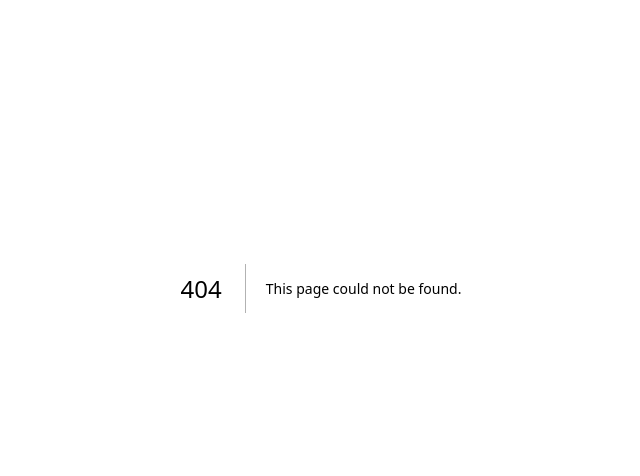
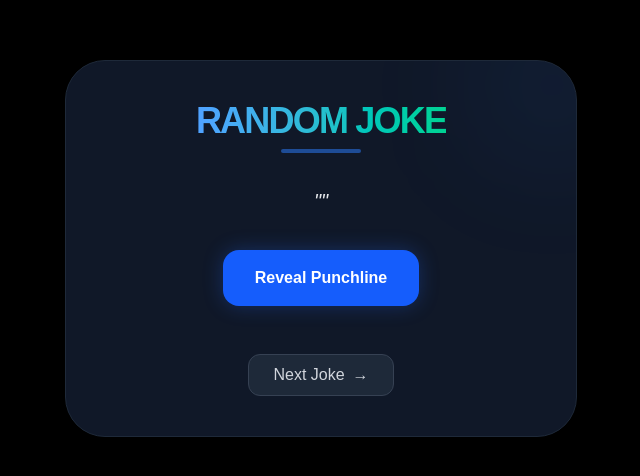
Before and after one commit to adinath302/next_js, a Next.js app: page /projects/jokes in a window 1280 px wide. Before the commit this address had no page. Shown: the part 112-588 px from the top of the page, without its empty margins (319-959 px from the left). Built offline with nearby package versions, Linux system fonts and the light colour scheme; no server answers.

Commit message:
created a random joke generator

```diff
--- a/app/(user)/clientCompo/page.jsx
+++ b/app/(user)/clientCompo/page.jsx
@@ -7,7 +7,7 @@ import Counter from "./Counter";
 const url = "https://jsonplaceholder.typicode.com/posts";
 
 
-const clientCompo = () => {
+const ClientCompo = () => {
 
     const [postData, setPostData] = useState([]);
 
@@ -47,4 +47,4 @@ const clientCompo = () => {
     )
 }
 
-export default clientCompo;
+export default ClientCompo;
--- a/app/(user)/datafetch/clientcomponent/page.jsx
+++ b/app/(user)/datafetch/clientcomponent/page.jsx
@@ -10,10 +10,23 @@ const DataFetchServer = () => {
     // Remove quotes from the name if present
     userName = userName.replace(/^["']|["']$/g, '').trim();
 
-    if (!userName || userName.length === 0) {
+    const isValidName = Boolean(userName && userName.length > 0);
+
+    useEffect(() => {
+        if (!isValidName) return;
+
+        const revealUserGender = async () => {
+            const res = await fetch(`https://api.genderize.io/?name=${userName}`)
+            const userData = await res.json()
+            setUserInfo(userData);
+        }
+
+        revealUserGender();
+    }, [isValidName, userName])
+
+    if (!isValidName) {
         return (
-            <div className="min-h-screen bg-gradient-to-brfrom-purple-50 via-blue-50 Ito-indigo-100 fl
-items-center justify-center p-4">
+            <div className="min-h-screen bg-gradient-to-br from-purple-50 via-blue-50 to-indigo-100 flex items-center justify-center p-4">
                 <div className="bg-white rounded-2xl shadow-2xl p-8 max-w-sm w-full">
                     <div className="text-center">
                         <h1 className="text-2xl font-bold text-gray-800 mb-4">
@@ -28,18 +41,6 @@ items-center justify-center p-4">
             </div>
         );
     }
-
-    useEffect(() => {
-
-        export const revealUserGender = async () => {
-            const res = await fetch(`https://api.genderize.io/?name=${userName}`)
-            const userData = await res.json()
-            setUserInfo(userData);
-        }
-
-        revealUserGender();
-
-    }, [])
     console.log(userInfo);
 
     if (!userInfo.gender) return null
--- a/app/(user)/datafetch/loading.jsx
+++ b/app/(user)/datafetch/loading.jsx
@@ -1,13 +1,11 @@
 'use client';
-
-import { promises } from "node:dns";
 import { useEffect } from "react";
 
-const loading = () => {
+const Loading = () => {
     useEffect(() => {
-        const runway = async((resolve) => {
-            await new promises((resolve) => setTimeout(resolve, 3000))
-        })
+        const runway = async (resolve) => {
+            await new Promise((resolve) => setTimeout(resolve, 3000))
+        }
         runway();
     }, [])
 
@@ -18,4 +16,4 @@ const loading = () => {
     )
 }
 
-export default loading;
+export default Loading;
--- /dev/null
+++ b/app/projects/jokes/page.jsx
@@ -0,0 +1,87 @@
+'use client';
+
+import { useEffect, useState } from "react";
+
+const RandomJoke = () => {
+    const [randomJoke, setRandomJoke] = useState({})
+    const [showJoke, setShowJoke] = useState(true)
+
+    const fetchRandomJoke = async () => {
+        try {
+            const res = await fetch('https://official-joke-api.appspot.com/random_joke')
+            const data = await res.json();
+            setRandomJoke(data)
+
+        } catch (error) {
+            throw new Error('Failed to fetch joke')
+        }
+    }
+
+    useEffect(() => {
+        const load = async () => {
+            const res = await fetchRandomJoke()
+            return res
+        }
+        load()
+    }, [])
+
+    return (
+        <>
+            <section className="relative flex flex-col items-center justify-center gap-8 p-10 bg-gray-900 rounded-[2.5rem] shadow-2xl border border-gray-800 max-w-lg mx-auto mt-43 overflow-hidden">
+                {/* Background Accent */}
+                <div className="absolute -top-10 -right-10 w-32 h-32 bg-blue-500/10 blur-3xl rounded-full"></div>
+
+                <div className="text-center space-y-2">
+                    <h1 className="text-4xl font-black tracking-tighter text-transparent bg-clip-text bg-gradient-to-r from-blue-400 to-emerald-400">
+                        RANDOM JOKE
+                    </h1>
+                    <div className="h-1 w-20 bg-blue-500 mx-auto rounded-full opacity-50"></div>
+                </div>
+
+                <div className="w-full text-center px-4">
+                    <p className="text-xl font-medium text-gray-200 leading-relaxed italic">
+                        "{randomJoke.setup}"
+                    </p>
+                </div>
+
+                <div className="flex flex-col items-center gap-6 w-full">
+                    {showJoke
+                        ?
+                        <button
+                            onClick={() => setShowJoke(false)}
+                            className="group relative px-8 py-4 bg-blue-600 hover:bg-blue-500 text-white font-bold rounded-2xl transition-all duration-300 shadow-[0_0_20px_rgba(37,99,235,0.3)] active:scale-95 cursor-pointer select-none"
+                        >
+                            <span className="relative z-10">Reveal Punchline</span>
+                            <div className="absolute inset-0 rounded-2xl bg-white/20 opacity-0 group-hover:opacity-100 transition-opacity"></div>
+                        </button>
+                        :
+                        <div className="flex flex-col items-center justify-center gap-6 animate-in fade-in zoom-in duration-300">
+                            <div className="p-6 bg-gray-800/50 border border-blue-500/30 rounded-3xl backdrop-blur-sm">
+                                <p className="text-2xl font-bold text-blue-400 text-center uppercase tracking-wide">
+                                    {randomJoke.punchline}
+                                </p>
+                            </div>
+                            <button
+                                onClick={() => setShowJoke(true)}
+                                className="text-sm font-semibold text-gray-400 hover:text-red-400 transition-colors cursor-pointer select-none underline underline-offset-4"
+                            >
+                                Hide
+                            </button>
+                        </div>
+                    }
+                </div>
+
+                <button
+                    onClick={fetchRandomJoke}
+                    className="mt-4 flex items-center gap-2 px-6 py-2 bg-gray-800 hover:bg-green-600 text-gray-300 hover:text-white border border-gray-700 rounded-xl transition-all duration-200 cursor-pointer select-none group"
+                >
+                    <span>Next Joke</span>
+                    <span className="group-hover:translate-x-1 transition-transform">→</span>
+                </button>
+            </section>
+
+        </>
+    )
+}
+
+export default RandomJoke;
```
